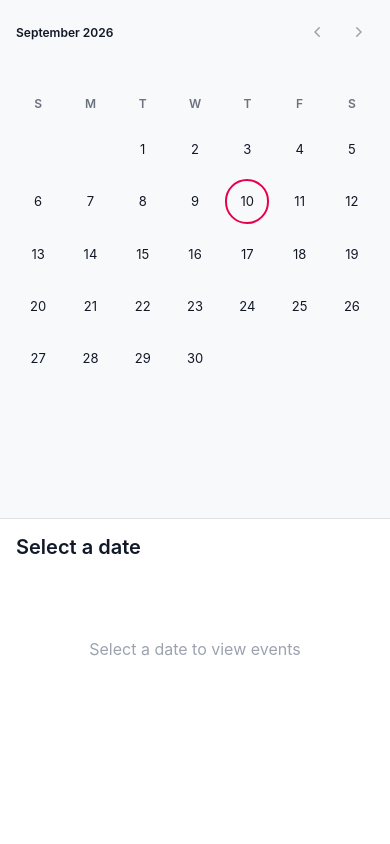
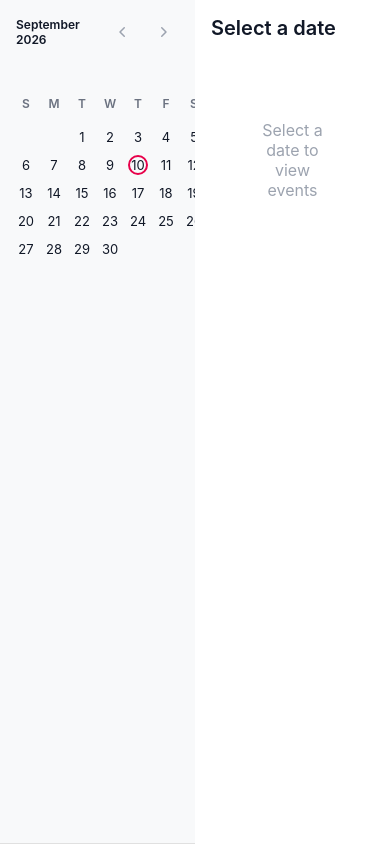
Before and after one commit to jose-studioSalamero/aia-vitality-calendar-widget, a website: page index.html in a window 390 px wide. Drawn offline with Linux system fonts and the light colour scheme; no server answers.

Commit message:
Update styles.css

```diff
--- a/styles.css
+++ b/styles.css
@@ -400,10 +400,6 @@ body {
 
 /* Responsive Design */
 @media (max-width: 968px) {
-  .calendar-container {
-    grid-template-columns: 1fr;
-  }
-
   .calendar-section {
     border-right: none;
     border-bottom: 1px solid #e0e0e0;
```
